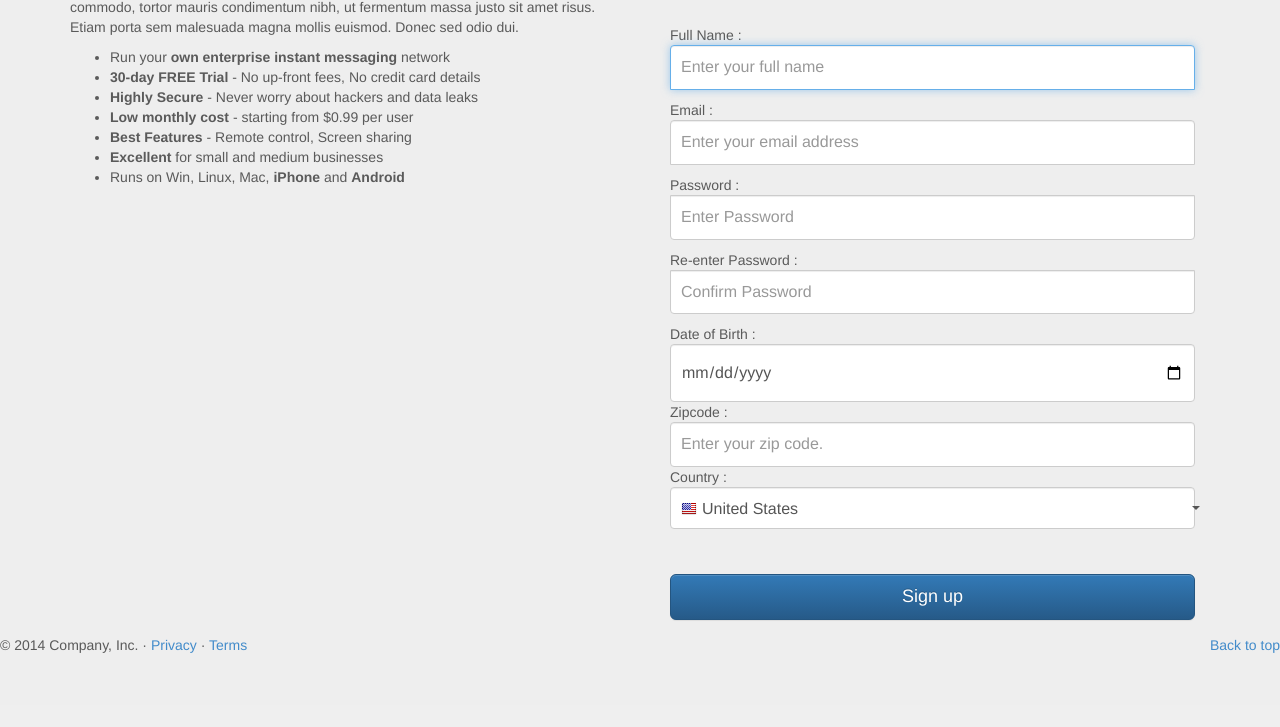
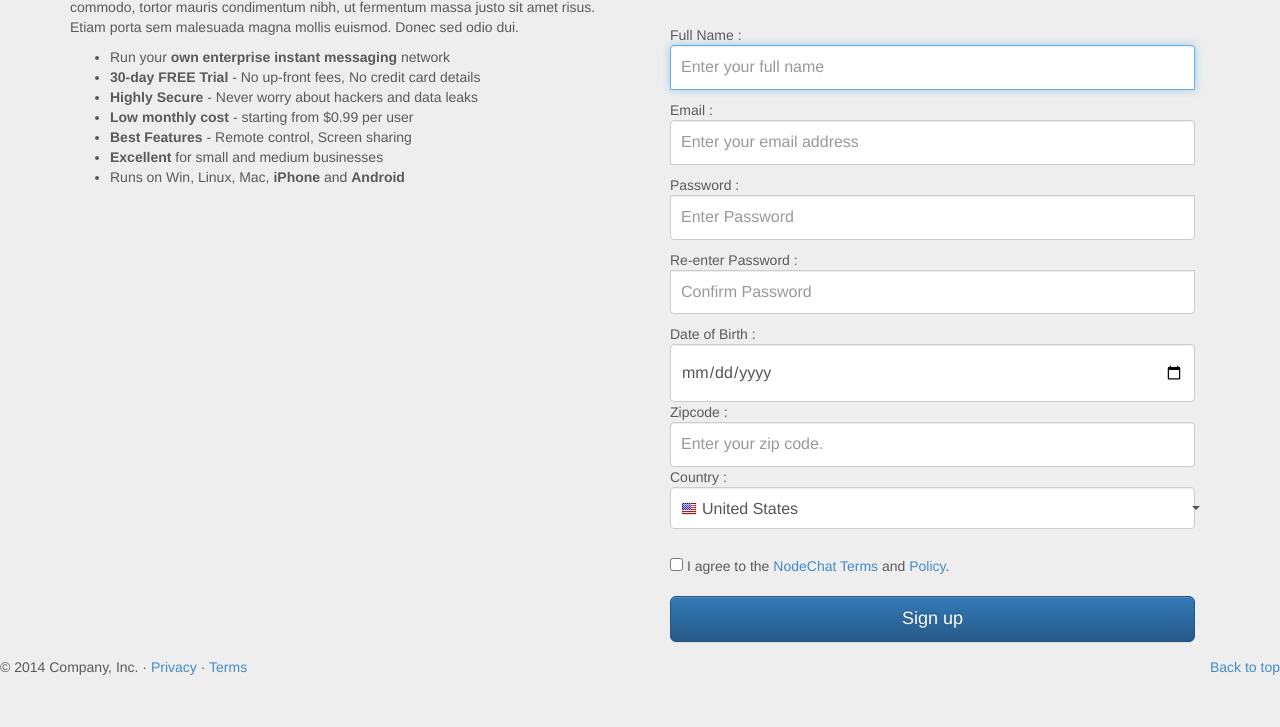
Before and after one commit to vjpaleo/nodechatcom, a CodeIgniter app: page /user/register in a window 1280 px wide. Shown: the part 126-853 px from the top of the page. Before the commit the page ends 779 px from the top, so only its background shows below. Run offline with CodeIgniter, Linux system fonts and the light colour scheme; some libraries are stand-ins or nearby versions.

Commit message:
added tems and condition check box.

```diff
--- a/public_html/application/views/user/register_form.php
+++ b/public_html/application/views/user/register_form.php
@@ -43,7 +43,9 @@
             <lable for="ucountry">Country : </lable>
             <input type="hidden" name="ucountry" value="<?=($ucountry) ?: NULL;?>" class="form-control" placeholder="Enter your country" required>
             <div class="bfh-selectbox bfh-countries" data-country="US" data-flags="true"></div>
-            <br/><br/>
+            <br/>
+             <input type="checkbox" name="accept_terms" value="yes" /> I agree to the <a href="#terms">NodeChat Terms</a> and <a herf="#policy">Policy</a>.
+             <br/><br/>
             <button class="btn btn-lg btn-primary btn-block" name="btn-register-submit" type="submit">Sign up</button>
 
           </fieldset>
@@ -92,6 +94,9 @@ $(document).ready(function () {
               text: true
           },
           ucountry: {
+              required: true
+          },
+          accept_terms: {
               required: true
           },
 
```
